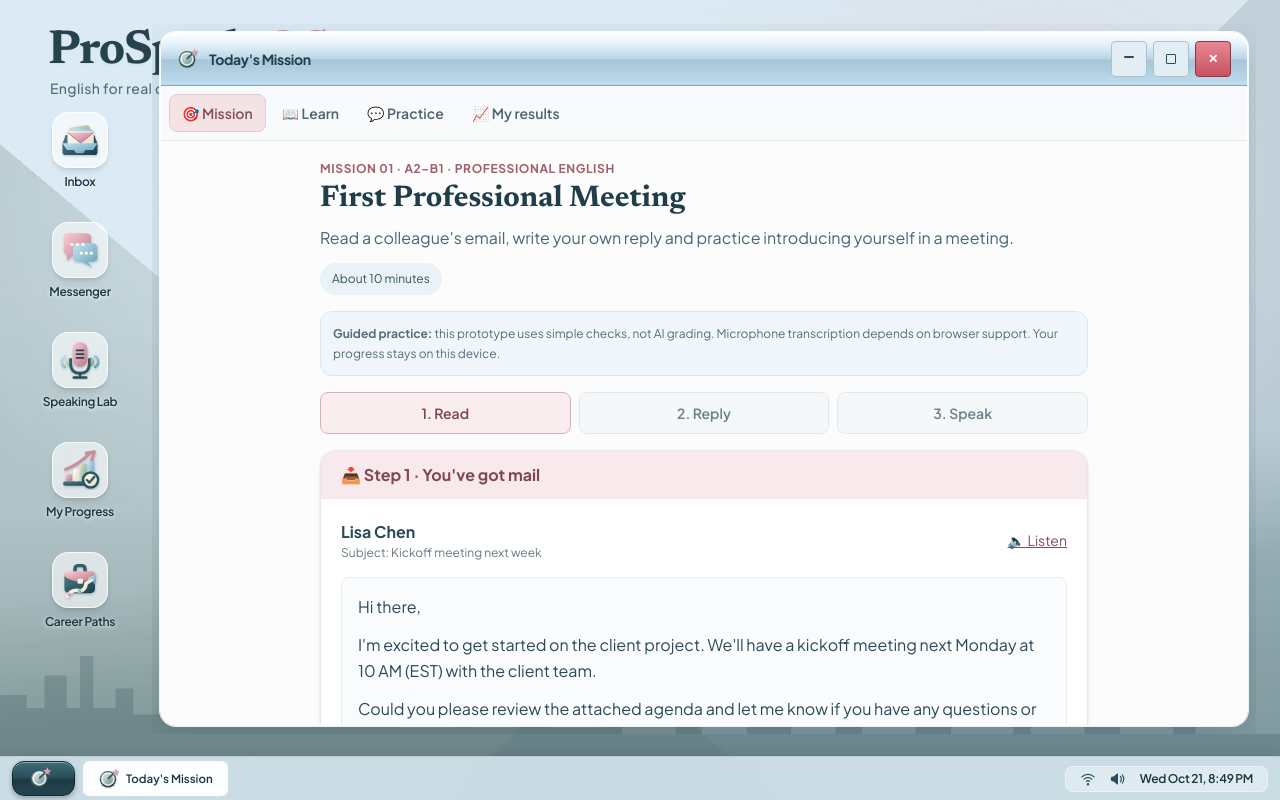
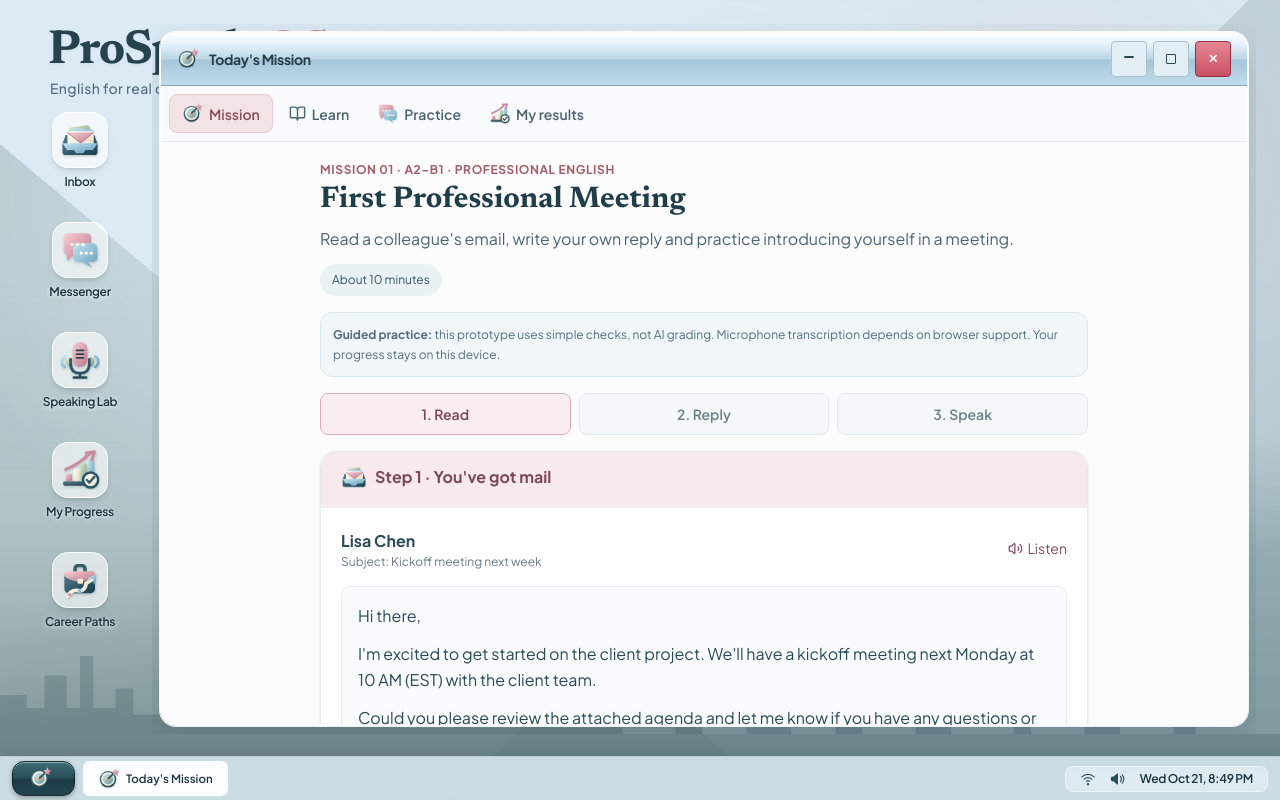
Before and after one commit to guaurritas-star/Prospeak-os, a React (Vite) app: page / in a window 1280 px wide. Built offline with nearby package versions, Linux system fonts and the light colour scheme.

Commit message:
ui: replace mission emoji with custom icons and accessible utility pictograms

```diff
--- a/src/components/MissionWindow.tsx
+++ b/src/components/MissionWindow.tsx
@@ -1,6 +1,8 @@
 import React, { useEffect, useRef, useState } from 'react';
 import confetti from 'canvas-confetti';
 import { playSound, speakText } from '../utils/audio';
+import { ProSpeakIcon } from './ProSpeakIcon';
+import { BookOpen, Paperclip, PencilLine, Volume2, Square, Sparkles, ArrowUpRight } from 'lucide-react';
 import { loadProgress, saveProgress, type MissionProgress } from '../utils/progress';
 
 interface MissionWindowProps {
@@ -113,16 +115,16 @@ export const MissionWindow: React.FC<MissionWindowProps> = ({ onOpenAgendaModal,
     setTab('feedback');
   };
 
-  const tabClass = (active: boolean) => 'px-3 py-2 text-sm rounded-lg font-semibold focus-visible:outline focus-visible:outline-2 focus-visible:outline-[#274753] ' +
+  const tabClass = (active: boolean) => 'px-3 py-2 text-sm inline-flex items-center gap-1.5 whitespace-nowrap rounded-lg font-semibold focus-visible:outline focus-visible:outline-2 focus-visible:outline-[#274753] ' +
     (active ? 'bg-[#F4E3E5] text-[#864F57] border border-[#E8CCD1]' : 'text-[#4B6470] hover:bg-white');
 
   return (
     <div className="flex-1 min-h-0 flex flex-col bg-[#FCFCFD]">
       <nav className="flex items-center gap-1 p-2 border-b border-[#E1E9ED] bg-[#F8FAFB] overflow-x-auto flex-shrink-0" aria-label="Mission sections">
-        <button className={tabClass(tab === 'mission')} onClick={() => setTab('mission')}>🎯 Mission</button>
-        <button className={tabClass(tab === 'learn')} onClick={() => setTab('learn')}>📖 Learn</button>
-        <button className={tabClass(tab === 'practice')} onClick={() => setTab('practice')}>💬 Practice</button>
-        <button className={tabClass(tab === 'feedback')} onClick={() => setTab('feedback')}>📈 My results</button>
+        <button className={tabClass(tab === 'mission')} onClick={() => setTab('mission')}><ProSpeakIcon name="mission" size={21} /> Mission</button>
+        <button className={tabClass(tab === 'learn')} onClick={() => setTab('learn')}><BookOpen size={17} /> Learn</button>
+        <button className={tabClass(tab === 'practice')} onClick={() => setTab('practice')}><ProSpeakIcon name="messenger" size={21} /> Practice</button>
+        <button className={tabClass(tab === 'feedback')} onClick={() => setTab('feedback')}><ProSpeakIcon name="progress" size={21} /> My results</button>
       </nav>
       <div className="flex-1 min-h-0 overflow-y-auto px-4 sm:px-6 py-5">
         <div className="max-w-3xl mx-auto space-y-4">
@@ -152,14 +154,14 @@ export const MissionWindow: React.FC<MissionWindowProps> = ({ onOpenAgendaModal,
 
           {tab === 'mission' && step === 1 && (
             <section className="rounded-2xl border border-[#E3E9ED] bg-white shadow-sm overflow-hidden" aria-labelledby="read-title">
-              <header className="bg-[#F8E9EC] px-5 py-3 text-[#7D4854] font-bold" id="read-title">📥 Step 1 · You've got mail</header>
+              <header className="bg-[#F8E9EC] px-5 py-3 text-[#7D4854] font-bold" id="read-title"><span className="inline-flex items-center gap-2"><ProSpeakIcon name="inbox" size={26} /> Step 1 · You've got mail</span></header>
               <div className="p-5 space-y-4 text-sm sm:text-base text-[#294A57] leading-relaxed">
-                <div className="flex items-center justify-between flex-wrap gap-2"><div><strong>Lisa Chen</strong><p className="text-xs text-[#687B82]">Subject: Kickoff meeting next week</p></div><button className="text-sm text-[#7F4D60] underline" onClick={() => speakText(meetingEmail)}>🔈 Listen</button></div>
+                <div className="flex items-center justify-between flex-wrap gap-2"><div><strong>Lisa Chen</strong><p className="text-xs text-[#687B82]">Subject: Kickoff meeting next week</p></div><button className="text-sm text-[#7F4D60] underline" onClick={() => speakText(meetingEmail)}><span className="inline-flex items-center gap-1"><Volume2 size={15} /> Listen</span></button></div>
                 <div className="rounded-lg bg-[#F9FBFC] border border-[#E4EDF1] p-4 space-y-3">
                   <p>Hi there,</p><p>I'm excited to get started on the client project. We'll have a kickoff meeting next Monday at 10 AM (EST) with the client team.</p>
                   <p>Could you please review the attached agenda and let me know if you have any questions or suggestions?</p><p>Best,<br/>Lisa</p>
                 </div>
-                <button className="text-sm underline text-[#3B6478]" onClick={onOpenAgendaModal}>📎 View meeting agenda</button>
+                <button className="text-sm underline text-[#3B6478]" onClick={onOpenAgendaModal}><span className="inline-flex items-center gap-1"><Paperclip size={15} /> View meeting agenda</span></button>
                 <fieldset className="space-y-2"><legend className="font-bold mb-2">What does Lisa want you to do?</legend>
                   {[
                     ['cancel', 'Cancel the meeting.'],
@@ -179,7 +181,7 @@ export const MissionWindow: React.FC<MissionWindowProps> = ({ onOpenAgendaModal,
 
           {tab === 'mission' && step === 2 && (
             <section className="rounded-2xl border border-[#DCE8DE] bg-white shadow-sm overflow-hidden" aria-labelledby="reply-title">
-              <header id="reply-title" className="bg-[#EDF5EE] px-5 py-3 font-bold text-[#496A54]">✍️ Step 2 · Write a response</header>
+              <header id="reply-title" className="bg-[#EDF5EE] px-5 py-3 font-bold text-[#496A54]"><span className="inline-flex items-center gap-2"><PencilLine size={21} /> Step 2 · Write a response</span></header>
               <div className="p-5 space-y-4 text-sm sm:text-base text-[#294A57]">
                 <p>Reply to Lisa in your own words. Thank her for the agenda and ask a useful question or share a suggestion. Your answer starts blank on purpose.</p>
                 <label className="block font-semibold" htmlFor="mission-reply">Your email</label>
@@ -197,11 +199,11 @@ export const MissionWindow: React.FC<MissionWindowProps> = ({ onOpenAgendaModal,
 
           {tab === 'mission' && step === 3 && (
             <section className="rounded-2xl border border-[#D7E7EE] bg-white shadow-sm overflow-hidden" aria-labelledby="speak-title">
-              <header id="speak-title" className="bg-[#E9F3F8] px-5 py-3 font-bold text-[#355D70]">🎙️ Step 3 · Your turn to speak</header>
+              <header id="speak-title" className="bg-[#E9F3F8] px-5 py-3 font-bold text-[#355D70]"><span className="inline-flex items-center gap-2"><ProSpeakIcon name="speaking" size={26} /> Step 3 · Your turn to speak</span></header>
               <div className="p-5 space-y-4 text-sm sm:text-base text-[#294A57]">
                 <p><strong>Situation:</strong> You joined the meeting. Introduce yourself, explain your role and ask one question about the project. Speak naturally; you don't need to be perfect.</p>
                 <details className="rounded-xl bg-[#F9EFF2] border border-[#F0D9DF] p-3"><summary className="cursor-pointer font-semibold text-[#874F60]">Need some useful phrases?</summary><p className="mt-2">“I'll be helping with…” · “Could you clarify…?” · “I'm looking forward to…”</p></details>
-                <div className="flex items-center gap-3 flex-wrap"><button onClick={recording ? stopRecognition : startRecording} className={'rounded-xl px-5 py-3 text-white font-semibold ' + (recording ? 'bg-[#AA5868]' : 'bg-[#284D5B]')}>{recording ? '⏹ Stop microphone' : '🎙 Start microphone'}</button><span className="text-xs text-[#536F79]">{recording ? 'Listening…' : 'English speech-to-text (if supported)'}</span></div>
+                <div className="flex items-center gap-3 flex-wrap"><button onClick={recording ? stopRecognition : startRecording} className={'rounded-xl px-5 py-3 text-white font-semibold ' + (recording ? 'bg-[#AA5868]' : 'bg-[#284D5B]')}><span className="inline-flex gap-2 items-center">{recording ? <Square size={16} /> : <ProSpeakIcon name="speaking" size={22} />}{recording ? 'Stop microphone' : 'Start microphone'}</span></button><span className="text-xs text-[#536F79]">{recording ? 'Listening…' : 'English speech-to-text (if supported)'}</span></div>
                 <label htmlFor="spoken-response" className="font-semibold block">Your spoken response / transcript</label>
                 <textarea id="spoken-response" rows={5} value={speechDraft} onChange={(e) => setSpeechDraft(e.target.value)} placeholder="Your recognized words will appear here. You can also type your response if microphone access is unavailable." className="w-full rounded-xl border border-[#C9DDE3] p-3.5 text-base focus:ring-2 focus:ring-[#A6BFCB] focus:outline-none" />
                 <p className="text-xs text-[#536F79]">This is not a pronunciation assessment. Speech recognition can make transcription errors.</p>
@@ -213,7 +215,7 @@ export const MissionWindow: React.FC<MissionWindowProps> = ({ onOpenAgendaModal,
 
           {tab === 'mission' && step === 4 && (
             <section className="rounded-2xl border border-[#C9DCD2] bg-[#F7FBF8] p-6 space-y-3 text-[#294A57] text-sm sm:text-base">
-              <h3 className="text-2xl font-serif font-bold">✨ You've practiced all three skills!</h3>
+              <h3 className="text-2xl font-serif font-bold"><Sparkles size={23} className="inline-block mr-1" /> You've practiced all three skills!</h3>
               <p>You understood Lisa's request, prepared your own written reply, and practiced your spoken introduction.</p>
               <p><strong>Reflection:</strong> Which expression would you like to use in your next real conversation?</p>
               <button onClick={finishMission} className="w-full rounded-xl py-3 px-4 bg-[#284D5B] text-white font-semibold">{progress.completed ? 'Review your results →' : 'Complete mission ✓'}</button>
@@ -228,7 +230,7 @@ export const MissionWindow: React.FC<MissionWindowProps> = ({ onOpenAgendaModal,
                 ["I'm looking forward to…", 'Express positive expectations.'],
                 ["I'd like to suggest…", 'Introduce your idea respectfully.'],
                 ["Thanks for sharing the agenda.", 'Acknowledge a colleague’s email.'],
-              ].map(([phrase, explanation]) => <div className="flex items-center justify-between border-b border-[#EBF0F2] py-3 gap-3" key={phrase}><div><strong className="text-base">{phrase}</strong><p className="text-sm text-[#607983]">{explanation}</p></div><button className="shrink-0 py-2 px-3 rounded-lg bg-[#EFF5F7] text-sm" onClick={() => speakText(phrase)} aria-label={'Listen to ' + phrase}>🔈 Listen</button></div>)}
+              ].map(([phrase, explanation]) => <div className="flex items-center justify-between border-b border-[#EBF0F2] py-3 gap-3" key={phrase}><div><strong className="text-base">{phrase}</strong><p className="text-sm text-[#607983]">{explanation}</p></div><button className="shrink-0 py-2 px-3 rounded-lg bg-[#EFF5F7] text-sm" onClick={() => speakText(phrase)} aria-label={'Listen to ' + phrase}><span className="inline-flex items-center gap-1"><Volume2 size={15} /> Listen</span></button></div>)}
               <p className="text-sm text-[#536F79]">These are examples, not the only correct way to communicate.</p>
             </section>
           )}
@@ -239,7 +241,7 @@ export const MissionWindow: React.FC<MissionWindowProps> = ({ onOpenAgendaModal,
               <p>A teammate has proposed a meeting time that you can't attend. Which reply offers a useful alternative?</p>
               <div className="grid gap-2">{[['a','No. Bad timing.'],['b','Thanks for letting me know. Could we meet at 3 PM instead?'],['c','I maybe will come.']].map(([v,label]) => <button key={v} onClick={() => setPracticeChoice(v)} className={'text-left p-3 rounded-xl border text-base ' + (practiceChoice === v ? 'border-[#AD748B] bg-[#F9EFF2]' : 'border-[#DFE6E9]')}>{label}</button>)}</div>
               {practiceChoice && <p role="status" className="p-3 bg-[#F2F8FA] rounded-lg text-sm">{practiceChoice === 'b' ? 'Exactly. Your answer is polite and gives a specific alternative.' : 'That might be misunderstood. Try offering a specific alternative in a polite tone.'}</p>}
-              <button onClick={() => onMessageMaya("Let's practice rescheduling a meeting. Please act as my teammate.")} className="w-full py-3 px-4 rounded-xl bg-[#284D5B] text-white font-semibold">Open Messenger for more practice ↗</button>
+              <button onClick={() => onMessageMaya("Let's practice rescheduling a meeting. Please act as my teammate.")} className="w-full py-3 px-4 rounded-xl bg-[#284D5B] text-white font-semibold"><span className="inline-flex items-center justify-center gap-2">Open Messenger for more practice <ArrowUpRight size={17} /></span></button>
               <p className="text-xs text-[#536F79]">Messenger currently uses scripted replies, not a connected AI model.</p>
             </section>
           )}
```
